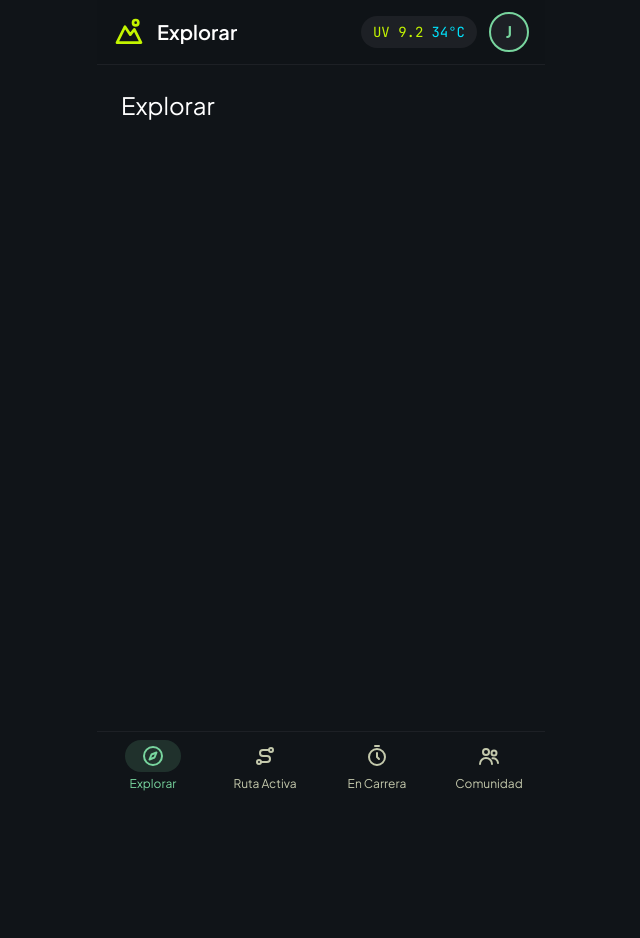
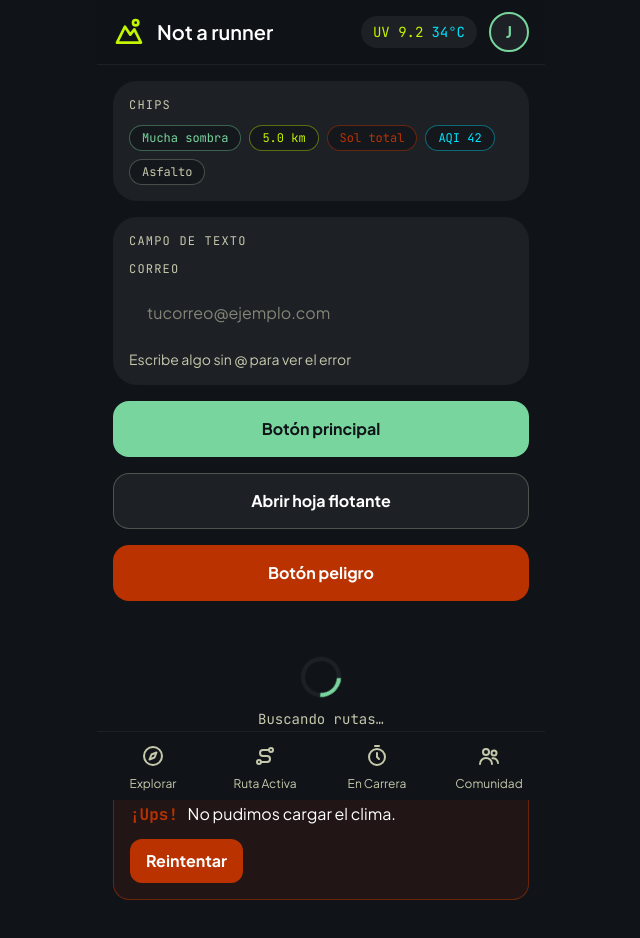
Before and after one commit to carloseoyervides26-gif/Notarunner-, a React (Vite) app: page /prueba in a window 1280 px wide. Before the commit this address led to /. Shown: the top 938 px of the page, without its empty margins (319-959 px from the left). Before the commit the page ends 800 px from the top, so only its background shows below. Built offline with nearby package versions, Linux system fonts and the light colour scheme.

Commit message:
Componentes compartidos

```diff
--- a/src/App.jsx
+++ b/src/App.jsx
@@ -11,6 +11,7 @@ import Comunidad from './pages/Comunidad'
 import Perfil from './pages/Perfil'
 import ProgramarCarrera from './pages/ProgramarCarrera'
 import CrearRuta from './pages/CrearRuta'
+import PruebaComponentes from './components/PruebaComponentes'
 
 export default function App() {
   return (
@@ -30,6 +31,7 @@ export default function App() {
           <Route path="/perfil" element={<Perfil />} />
           <Route path="/programar" element={<ProgramarCarrera />} />
           <Route path="/crear-ruta" element={<CrearRuta />} />
+          <Route path="/prueba" element={<PruebaComponentes />} />
         </Route>
       </Route>
 
--- /dev/null
+++ b/src/components/Boton.jsx
@@ -0,0 +1,30 @@
+// Botón grande y reutilizable
+const VARIANTES = {
+  principal: 'bg-menta text-fondo',
+  secundario: 'bg-tarjeta text-white border border-suave/30',
+  peligro: 'bg-peligro text-white',
+}
+
+export default function Boton({
+  children,
+  variante = 'principal', // 'principal' | 'secundario' | 'peligro'
+  cargando = false, // muestra "Cargando…" y bloquea el botón
+  anchoCompleto = true,
+  type = 'button',
+  disabled,
+  className = '',
+  ...resto // onClick, etc.
+}) {
+  return (
+    <button
+      type={type}
+      disabled={disabled || cargando}
+      className={`min-h-14 px-5 rounded-2xl font-titulos font-bold text-base transition active:scale-[0.98] disabled:opacity-50 disabled:active:scale-100 ${
+        VARIANTES[variante]
+      } ${anchoCompleto ? 'w-full' : ''} ${className}`}
+      {...resto}
+    >
+      {cargando ? 'Cargando…' : children}
+    </button>
+  )
+}
--- /dev/null
+++ b/src/components/CampoTexto.jsx
@@ -0,0 +1,30 @@
+// Campo de texto con etiqueta y mensaje de error
+import { useId } from 'react'
+
+export default function CampoTexto({ etiqueta, error, ayuda, className = '', ...resto }) {
+  // id único para unir la etiqueta con el campo
+  const id = useId()
+  const idMensaje = `${id}-mensaje`
+
+  return (
+    <div className={className}>
+      <label htmlFor={id} className="block font-datos text-xs uppercase tracking-widest text-suave mb-2">
+        {etiqueta}
+      </label>
+      <input
+        id={id}
+        aria-invalid={error ? 'true' : 'false'}
+        aria-describedby={error || ayuda ? idMensaje : undefined}
+        className={`w-full min-h-14 px-4 rounded-2xl bg-tarjeta text-white placeholder:text-suave/60 border-2 outline-none transition focus:border-menta ${
+          error ? 'border-peligro' : 'border-transparent'
+        }`}
+        {...resto} // type, value, onChange, placeholder...
+      />
+      {(error || ayuda) && (
+        <p id={idMensaje} className={`mt-2 text-sm ${error ? 'text-peligro' : 'text-suave'}`}>
+          {error || ayuda}
+        </p>
+      )}
+    </div>
+  )
+}
--- /dev/null
+++ b/src/components/Cargando.jsx
@@ -0,0 +1,9 @@
+// Indicador de carga con círculo girando
+export default function Cargando({ texto = 'Cargando…' }) {
+  return (
+    <div role="status" className="flex flex-col items-center justify-center gap-3 py-10 text-suave">
+      <span className="w-10 h-10 rounded-full border-4 border-tarjeta border-t-menta animate-spin" />
+      <p className="font-datos text-sm">{texto}</p>
+    </div>
+  )
+}
--- /dev/null
+++ b/src/components/Chip.jsx
@@ -0,0 +1,20 @@
+// Etiqueta pequeña redonda (ej. "Mucha sombra", "UV 9.2")
+const COLORES = {
+  menta: 'text-menta border-menta/40',
+  lima: 'text-lima border-lima/40',
+  peligro: 'text-peligro border-peligro/50',
+  cian: 'text-cian border-cian/40',
+  suave: 'text-suave border-suave/30',
+}
+
+export default function Chip({ children, color = 'suave', className = '' }) {
+  return (
+    <span
+      className={`inline-flex items-center gap-1 px-3 py-1 rounded-full border bg-fondo/60 font-datos text-xs ${
+        COLORES[color] ?? COLORES.suave
+      } ${className}`}
+    >
+      {children}
+    </span>
+  )
+}
--- /dev/null
+++ b/src/components/HojaFlotante.jsx
@@ -0,0 +1,48 @@
+// Panel que sube desde abajo (bottom sheet)
+import { useEffect } from 'react'
+
+export default function HojaFlotante({ abierta, alCerrar, titulo, children }) {
+  // Cerrar con la tecla Escape
+  useEffect(() => {
+    if (!abierta) return
+    const alPresionar = (e) => e.key === 'Escape' && alCerrar?.()
+    window.addEventListener('keydown', alPresionar)
+    return () => window.removeEventListener('keydown', alPresionar)
+  }, [abierta, alCerrar])
+
+  if (!abierta) return null
+
+  return (
+    <div className="fixed inset-0 z-40 flex items-end justify-center">
+      {/* Fondo oscuro: al tocarlo se cierra */}
+      <button
+        type="button"
+        aria-label="Cerrar"
+        onClick={alCerrar}
+        className="absolute inset-0 bg-black/60"
+      />
+      {/* La hoja */}
+      <div
+        role="dialog"
+        aria-modal="true"
+        aria-label={titulo}
+        className="relative w-full max-w-md max-h-[85dvh] overflow-y-auto bg-tarjeta rounded-t-3xl px-4 pt-3 pb-[max(env(safe-area-inset-bottom),1.5rem)]"
+      >
+        {/* Rayita para indicar que es una hoja */}
+        <div className="w-12 h-1.5 rounded-full bg-suave/40 mx-auto mb-4" />
+        <div className="flex items-center justify-between mb-4">
+          <h2 className="font-titulos text-lg font-bold">{titulo}</h2>
+          <button
+            type="button"
+            onClick={alCerrar}
+            aria-label="Cerrar"
+            className="w-10 h-10 rounded-full bg-fondo text-suave text-xl"
+          >
+            ×
+          </button>
+        </div>
+        {children}
+      </div>
+    </div>
+  )
+}
--- /dev/null
+++ b/src/components/MensajeError.jsx
@@ -0,0 +1,23 @@
+// Mensaje de error con botón opcional para reintentar
+export default function MensajeError({ texto = 'Algo salió mal. Intenta de nuevo.', alReintentar }) {
+  return (
+    <div
+      role="alert"
+      className="flex flex-col gap-3 rounded-2xl border border-peligro/50 bg-peligro/10 p-4"
+    >
+      <p className="text-white">
+        <span className="font-datos text-peligro font-bold">¡Ups! </span>
+        {texto}
+      </p>
+      {alReintentar && (
+        <button
+          type="button"
+          onClick={alReintentar}
+          className="self-start min-h-11 px-4 rounded-xl bg-peligro text-white font-bold"
+        >
+          Reintentar
+        </button>
+      )}
+    </div>
+  )
+}
--- /dev/null
+++ b/src/components/PruebaComponentes.jsx
@@ -0,0 +1,60 @@
+// TEMPORAL: vitrina para probar los componentes. Se borra después.
+import { useState } from 'react'
+import Boton from './Boton'
+import Tarjeta from './Tarjeta'
+import Chip from './Chip'
+import CampoTexto from './CampoTexto'
+import HojaFlotante from './HojaFlotante'
+import Cargando from './Cargando'
+import MensajeError from './MensajeError'
+
+export default function PruebaComponentes() {
+  const [hojaAbierta, setHojaAbierta] = useState(false)
+  const [correo, setCorreo] = useState('')
+  const [enviando, setEnviando] = useState(false)
+
+  const error = correo && !correo.includes('@') ? 'Escribe un correo válido.' : ''
+
+  const simularEnvio = () => {
+    setEnviando(true)
+    setTimeout(() => setEnviando(false), 1500)
+  }
+
+  return (
+    <div className="p-4 space-y-4">
+      <Tarjeta titulo="Chips">
+        <div className="flex flex-wrap gap-2">
+          <Chip color="menta">Mucha sombra</Chip>
+          <Chip color="lima">5.0 km</Chip>
+          <Chip color="peligro">Sol total</Chip>
+          <Chip color="cian">AQI 42</Chip>
+          <Chip>Asfalto</Chip>
+        </div>
+      </Tarjeta>
+
+      <Tarjeta titulo="Campo de texto">
+        <CampoTexto
+          etiqueta="Correo"
+          type="email"
+          placeholder="tucorreo@ejemplo.com"
+          value={correo}
+          onChange={(e) => setCorreo(e.target.value)}
+          error={error}
+          ayuda="Escribe algo sin @ para ver el error"
+        />
+      </Tarjeta>
+
+      <Boton cargando={enviando} onClick={simularEnvio}>Botón principal</Boton>
+      <Boton variante="secundario" onClick={() => setHojaAbierta(true)}>Abrir hoja flotante</Boton>
+      <Boton variante="peligro">Botón peligro</Boton>
+
+      <Cargando texto="Buscando rutas…" />
+      <MensajeError texto="No pudimos cargar el clima." alReintentar={() => alert('Reintentando')} />
+
+      <HojaFlotante abierta={hojaAbierta} alCerrar={() => setHojaAbierta(false)} titulo="Hoja de prueba">
+        <p className="text-suave mb-4">Así se ve un panel que sube desde abajo.</p>
+        <Boton onClick={() => setHojaAbierta(false)}>Entendido</Boton>
+      </HojaFlotante>
+    </div>
+  )
+}
--- a/src/components/RutaProtegida.jsx
+++ b/src/components/RutaProtegida.jsx
@@ -1,6 +1,7 @@
 // Deja pasar solo si hay sesión; si no, manda a /login
 import { Navigate, Outlet, useLocation } from 'react-router-dom'
 import { useAuth } from '../services/auth'
+import Cargando from './Cargando'
 
 export default function RutaProtegida() {
   const { usuario, cargando } = useAuth()
@@ -8,7 +9,7 @@ export default function RutaProtegida() {
 
   // Mientras revisa la sesión
   if (cargando) {
-    return <p className="p-6 text-suave">Cargando…</p>
+    return <Cargando texto="Revisando tu sesión…" />
   }
 
   // Sin sesión: a /login (recordamos a dónde quería ir)
--- /dev/null
+++ b/src/components/Tarjeta.jsx
@@ -0,0 +1,13 @@
+// Caja gris oscuro con esquinas redondeadas
+export default function Tarjeta({ titulo, children, className = '' }) {
+  return (
+    <section className={`bg-tarjeta rounded-3xl p-4 ${className}`}>
+      {titulo && (
+        <h2 className="font-datos text-xs uppercase tracking-widest text-suave mb-3">
+          {titulo}
+        </h2>
+      )}
+      {children}
+    </section>
+  )
+}
```
